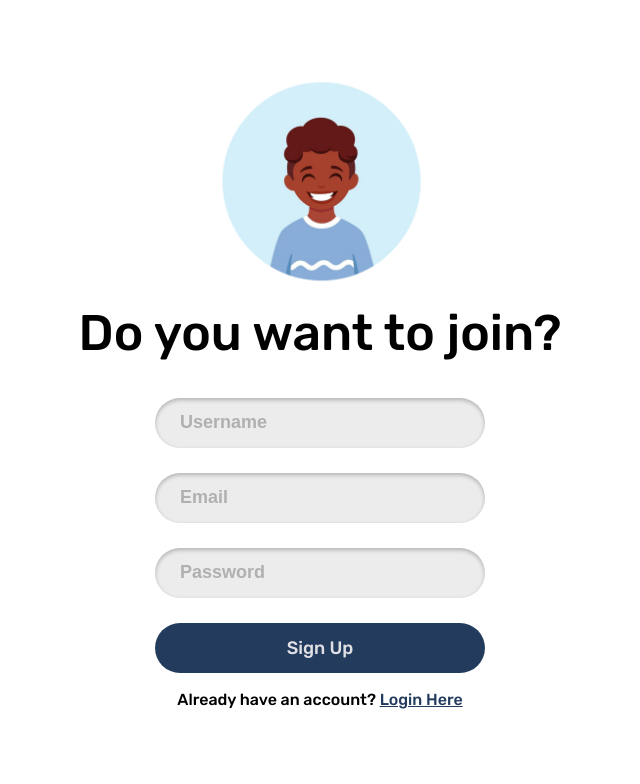
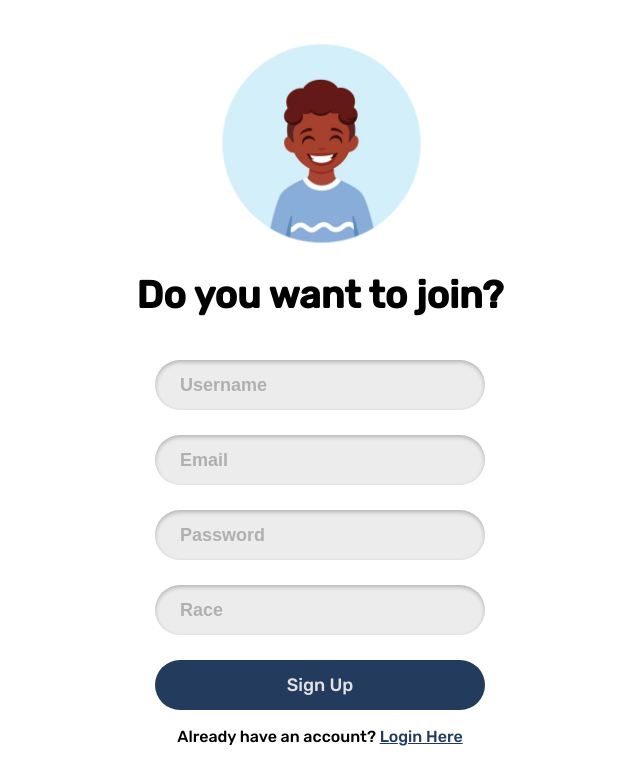
Before and after one commit to vsahni3/NSBE, a React (Create React App) app in the folder nsbe_frontend/: page /register in a window 1280 px wide. Shown: the top 784 px of the page, without its empty margins (320-960 px from the left). Built offline with nearby package versions, Linux system fonts and the light colour scheme; no server answers; the HTML template or start-up script is replaced by a standard one; a web font is replaced by a local one; what google-maps-react would draw is missing.

Commit message:
frontend

```diff
--- a/nsbe_frontend/src/components/Login.css
+++ b/nsbe_frontend/src/components/Login.css
@@ -153,7 +153,7 @@ text-align: center;
 }
 
 .title3 {
-  font-size: 60px;
+  font-size: 50px;
   margin-top: 0;
   margin-bottom: 10px;
   margin: auto;
--- a/nsbe_frontend/src/components/Maps.js
+++ b/nsbe_frontend/src/components/Maps.js
@@ -1,5 +1,6 @@
-import { useEffect, useState } from 'react';
+import { useEffect, useState, useContext } from 'react';
 import { Map, Marker, InfoWindow, GoogleApiWrapper } from 'google-maps-react';
+import { AppContext } from './Context';
 
 const MapContainer = ({ markerInfos, google }) => {
   const [markers, setMarkers] = useState([
@@ -7,6 +8,7 @@ const MapContainer = ({ markerInfos, google }) => {
     // />
   ]);
   console.log(markerInfos);
+  const { sampleResponse, setSampleResponse } = useContext(AppContext);
 
 
   useEffect(() => {
@@ -37,7 +39,7 @@ const MapContainer = ({ markerInfos, google }) => {
         />
       ))
     );
-  }, []);
+  }, [sampleResponse]);
 
 
 
--- a/nsbe_frontend/src/components/Modal.js
+++ b/nsbe_frontend/src/components/Modal.js
@@ -29,6 +29,8 @@ const Modal = props => {
     const jsonMapData = await response.json();
     console.log(jsonMapData.response)
     setSampleResponse(jsonMapData);
+    console.log("Updating the map!")
+
   }
 
   useEffect(() => {
--- a/nsbe_frontend/src/components/Register.css
+++ b/nsbe_frontend/src/components/Register.css
@@ -56,8 +56,8 @@
     /* Do you want to join? */
     color: #000000;
     font-family: 'Rubik', sans-serif;
-    font-weight: 500;
-    font-size: 50px;
+    font-weight: 600;
+    font-size: 38px;
     line-height: 59px;
     text-align: center;
     margin-top: 0px;
--- a/nsbe_frontend/src/components/Register.js
+++ b/nsbe_frontend/src/components/Register.js
@@ -86,6 +86,10 @@ function Register() {
             onChange={(e) => setPassword(e.target.value)}
             placeholder="Password"
           />
+          <input
+            className="register__textBox"
+            placeholder="Race"
+          />
           {/* <input
             type="profile picture"
             className="register__textBox"
--- a/nsbe_frontend/src/components/Speech.js
+++ b/nsbe_frontend/src/components/Speech.js
@@ -50,7 +50,7 @@ function Speech() {
                 body: JSON.stringify({ "prompt": 'Urgent Request for Help' })
             })
                 .then(response => response.json())
-            getMapInfo();
+            await getMapInfo();
 
 
         }
@@ -61,6 +61,7 @@ function Speech() {
         const jsonMapData = await response.json();
         console.log(jsonMapData.response)
         setSampleResponse(jsonMapData);
+        console.log("Updating the map!")
     }
 
     useEffect(() => {
```
